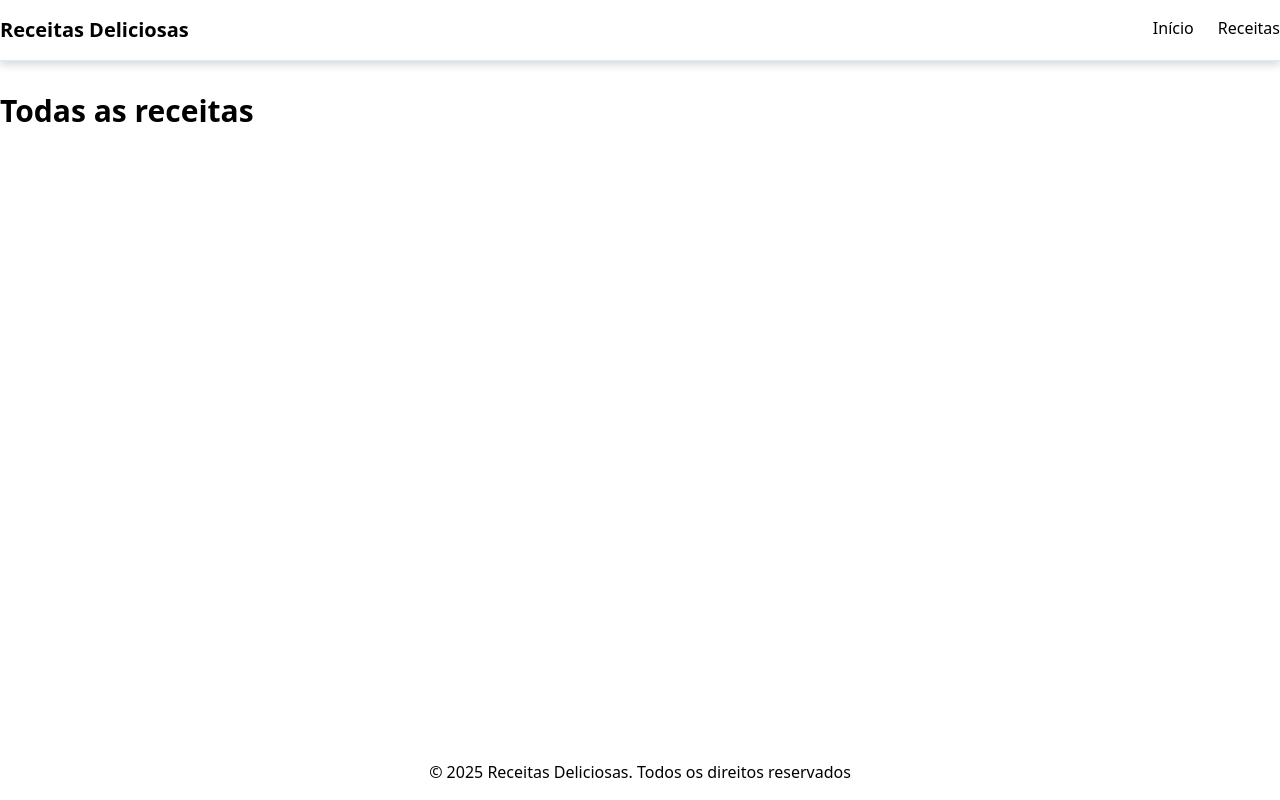
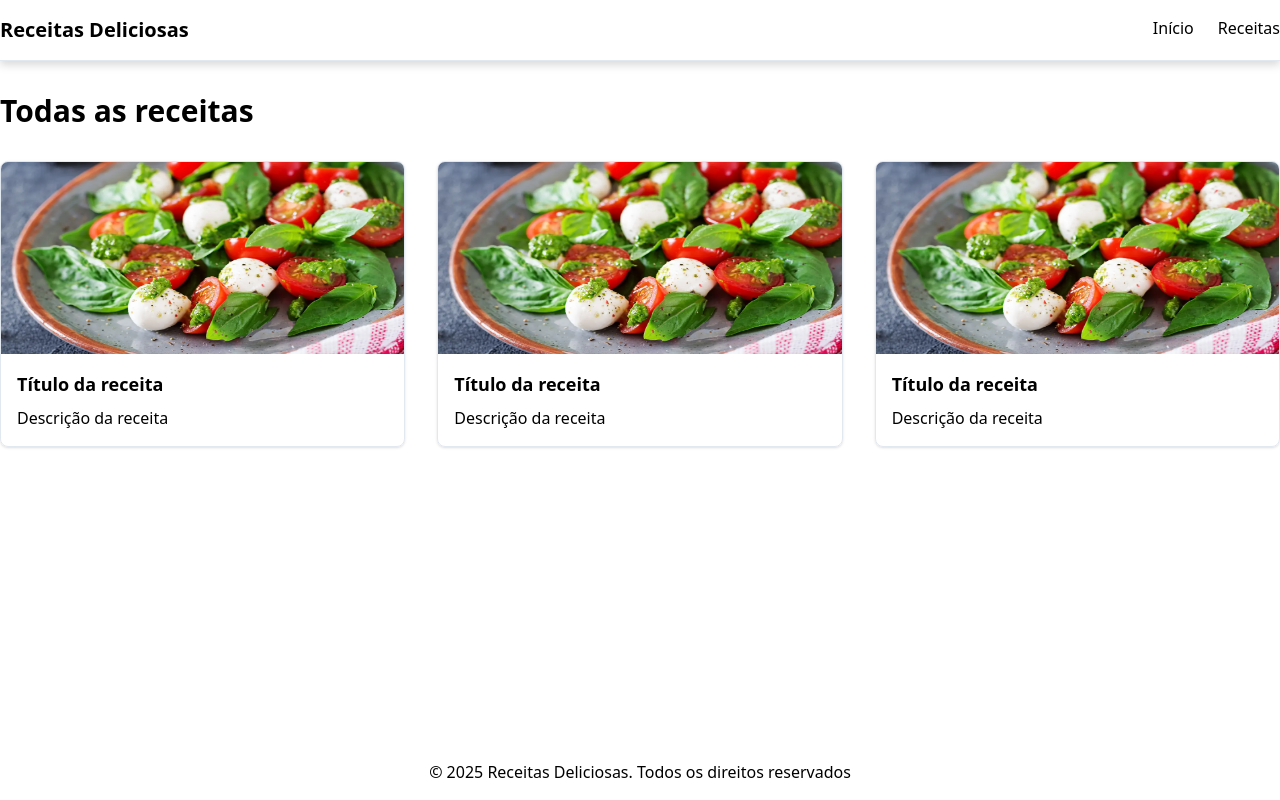
Before and after one commit to felipeaugusto1446/site_receitas, a Next.js app: page /receitas in a window 1280 px wide. Built offline with nearby package versions, Linux system fonts and the light colour scheme.

Commit message:
feat: cards de receita

```diff
--- a/src/app/receitas/page.tsx
+++ b/src/app/receitas/page.tsx
@@ -1,10 +1,15 @@
+import RecipeCard from "@/components/RecipeCard";
+import { recipes } from "@/lib/data";
+
 export default function receitasPage(){
     return(
         <main className="flex-grow py-8">
             <div className="container mx-auto">
                 <h1 className="text-3xl font-bold">Todas as receitas</h1>
-                <div>
-                    {/*array de cards de receitas*/ }
+                <div className="grid grid-cols-3 gap-8 mt-8">
+                    {recipes.map((recipe)=>(
+                    <RecipeCard />
+                ))}
                 </div>
             </div>
         </main>
--- /dev/null
+++ b/src/components/RecipeCard/index.tsx
@@ -0,0 +1,21 @@
+import Image from "next/image";
+import Link from "next/link";
+
+export default function RecipeCard(){
+    return(
+        <Link href="">
+            <div className="border border-slate-200 rounded-lg overflow-hidden shadow-sm hover:shadow-md transition-shadow">
+                <div className="relative h-48 w-full">
+                    <Image
+                    src="/receitas/salada.png" alt="Título da receita"
+                    fill = {true}
+                    />
+                </div>
+                <div className="flex flex-col p-4 gap-2">
+                    <h3 className="text-lg font-bold">Título da receita</h3>
+                    <p>Descrição da receita</p>
+                </div>
+            </div>
+        </Link>
+    )
+}
```
